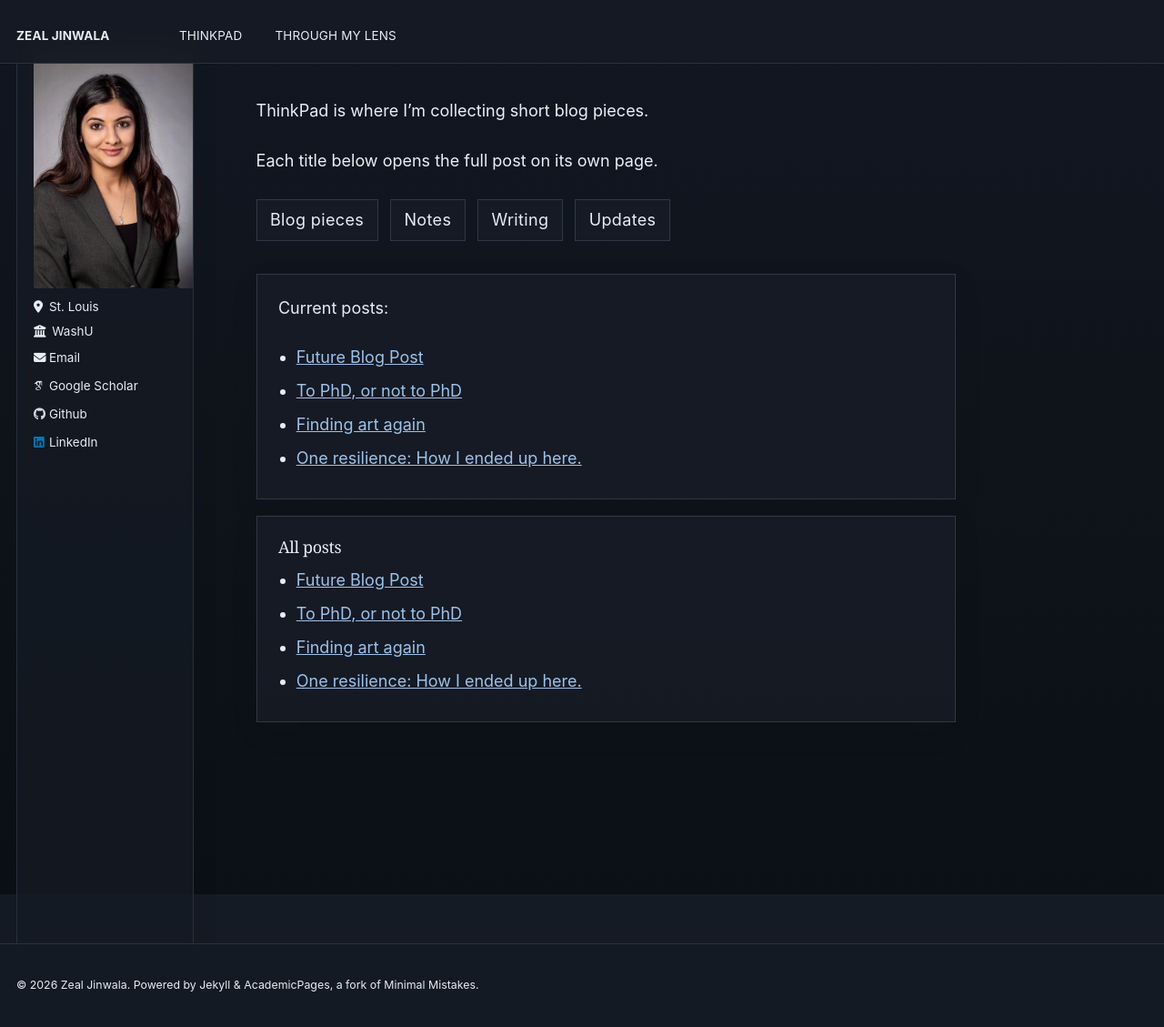
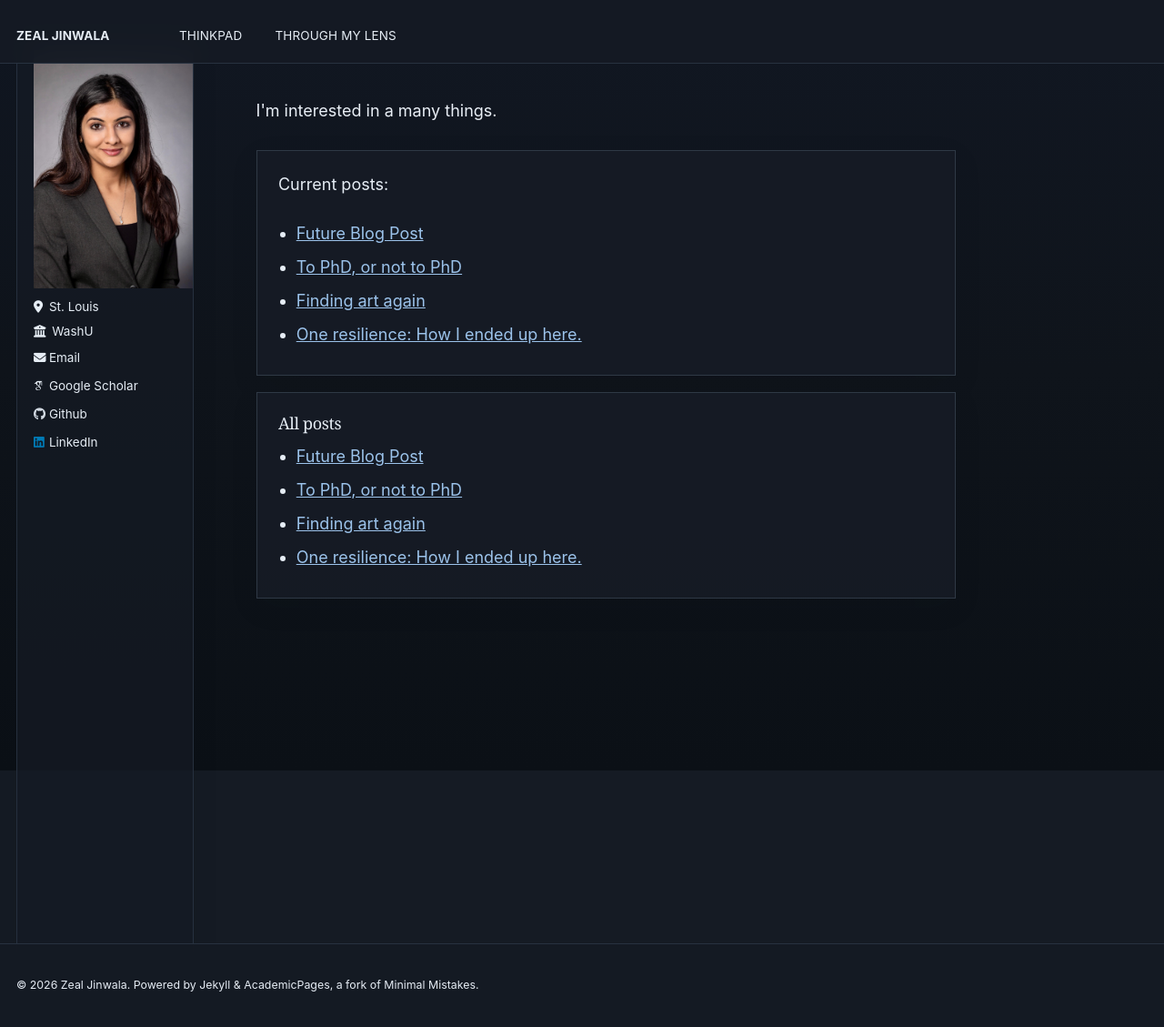
Before and after one commit to zealjinwala/zealjinwala.github.io, a Jekyll site: the page built from _pages/year-archive.html, in a window 1280 px wide and 1132 px high. Shown: the top 1129 px of the window at 91% size. Built offline with Jekyll 4.4.1, drawn with Linux system fonts in a browser that asks for light colours; some web fonts are replaced.

Commit message:
updates to thinkpad

```diff
--- a/_pages/year-archive.html
+++ b/_pages/year-archive.html
@@ -9,16 +9,7 @@ redirect_from:
 ---
 
 <div class="home-intro">
-  <p>ThinkPad is where I’m collecting short blog pieces.</p>
-
-  <p>Each title below opens the full post on its own page.</p>
-</div>
-
-<div class="home-meta">
-  <span class="home-pill">Blog pieces</span>
-  <span class="home-pill">Notes</span>
-  <span class="home-pill">Writing</span>
-  <span class="home-pill">Updates</span>
+  <p>I'm interested in a many things. </p>
 </div>
 
 <div class="home-sections">
```
